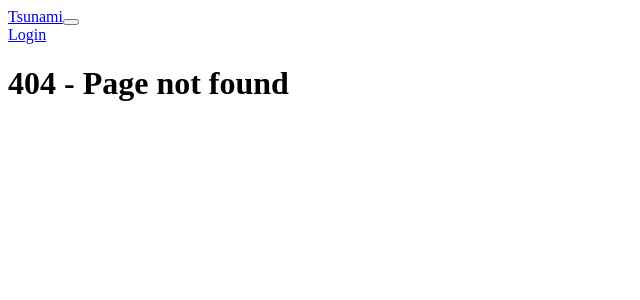
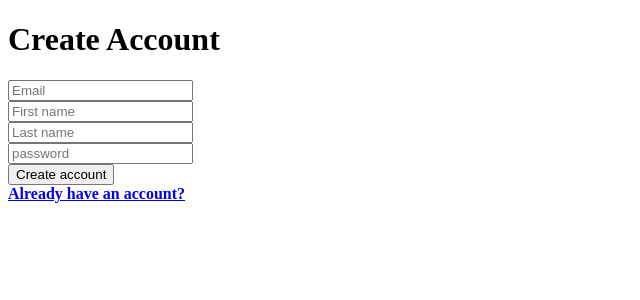
Before and after one commit to MelmonVEVO/CSED-lads, a React app in the folder website/: page /create-account in a window 1280 px wide. Before the commit this address had no page. Shown: the top 300 px of the page, without its empty margins (0-640 px from the left). Built offline with nearby package versions, Linux system fonts and the light colour scheme; the HTML template or start-up script is replaced by a standard one.

Commit message:
Finished login and route authentication

```diff
--- a/website/client/app.jsx
+++ b/website/client/app.jsx
@@ -1,16 +1,28 @@
 import React from 'react';
 import { Switch, Route } from 'react-router';
+import { ProtectedRoute } from './protectedRoute.jsx';
 
 import routes from './routes';
 
-import Navbar from './components/navbar.jsx';
+import auth from './auth.jsx';
 
-const App = () => {
+function getRoutes(loggedIn) {
+    let checkedRoutes = [];
+    routes.map(route => {
+        if(route.loggedIn == loggedIn) {
+            checkedRoutes.push(route);
+        }
+    });
+    return checkedRoutes;
+}
+
+const App = (isAuthenticated) => {
+    auth.setAuth(isAuthenticated);
     return (
         <React.Fragment>
-            <Navbar />
             <Switch>
-                {routes.map((route, i) => <Route key={i} {...route} />)}
+                {getRoutes(false).map((route, i) => <Route key={i} {...route} />)}
+                {getRoutes(true).map((route, i) => <ProtectedRoute key={i} {...route} />)}
             </Switch>
         </React.Fragment>
     );
--- /dev/null
+++ b/website/client/auth.jsx
@@ -0,0 +1,15 @@
+class Auth {
+    constructor() {
+        this.authenticated = false;
+    }
+
+    setAuth(authenticated) {
+        this.authenticated = authenticated;
+    }
+
+    isAuthenticated() {
+        return this.authenticated;
+    }
+}
+
+export default new Auth();
--- a/website/client/components/navItem.jsx
+++ b/website/client/components/navItem.jsx
@@ -6,9 +6,7 @@ export const NavItem = (props) => {
     const { linkUrl, text } = props;
     return (
         <div className="nav-item">
-            <Link to={linkUrl}>
-                {text}
-            </Link>
+            <Link to={linkUrl}>{text}</Link>
         </div>
     );
 };
--- a/website/client/components/navbar.jsx
+++ b/website/client/components/navbar.jsx
@@ -15,7 +15,10 @@ class Navbar extends React.Component {
                         <span className="navbar-toggler-icon"></span>
                     </button>
                     <div className="collapse navbar-collapse justify-content-end" id="navbarCollapse">
-                        <NavItem linkUrl="/login" text="Login" />
+                        <NavItem linkUrl="/notes" text="Notes" />
+                        <div className="nav-item">
+                            <a href="/logout">Logout</a>
+                        </div>
                     </div>
                 </div>
             </nav>
--- /dev/null
+++ b/website/client/pages/createAccount.jsx
@@ -0,0 +1,29 @@
+import React from 'react';
+
+import { Link } from 'react-router-dom';
+
+import { TextBox } from '../components/textBox.jsx';
+import { FormSubmitBtn } from '../components/formSubmitBtn.jsx';
+
+class CreateAccount extends React.Component {
+    render() {
+        return (
+            <div className="container text-center margin-top">
+                <h1>Create Account</h1>
+                <div className="spacer"/>
+                <div className="container-sm">
+                    <form>
+                        <TextBox type="text" text="Email" />
+                        <TextBox type="text" text="First name" />
+                        <TextBox type="text" text="Last name" />
+                        <TextBox type="password" text="password" />
+                        <FormSubmitBtn colour="success" text="Create account" />
+                    </form>
+                    <Link to="/login"><b>Already have an account?</b></Link>
+                </div>
+            </div>
+        );
+    }
+}
+
+export default CreateAccount;
--- a/website/client/pages/index.jsx
+++ b/website/client/pages/index.jsx
@@ -2,7 +2,7 @@ import React from 'react';
 
 class Index extends React.Component {
     render() {
-        return <p>Hello</p>;
+        return <p>Dashboard</p>;
     }
 }
 
--- a/website/client/pages/login.jsx
+++ b/website/client/pages/login.jsx
@@ -9,6 +9,8 @@ import { Link } from 'react-router-dom';
 
 import { TextBox } from '../components/textBox.jsx';
 import { FormSubmitBtn } from '../components/formSubmitBtn.jsx';
+
+import auth from '../auth.jsx';
 
 const emailRegex = /^(([^<>()\[\]\\.,;:\s@"]+(\.[^<>()\[\]\\.,;:\s@"]+)*)|(".+"))@((\[[0-9]{1,3}\.[0-9]{1,3}\.[0-9]{1,3}\.[0-9]{1,3}])|(([a-zA-Z\-0-9]+\.)+[a-zA-Z]{2,}))$/;
 
@@ -26,7 +28,8 @@ class Login extends React.Component {
         errors: {
             email: false,
             password: false,
-            login: false
+            login: false,
+            unknown: false
         }
     }
 
@@ -55,14 +58,29 @@ class Login extends React.Component {
             }).then(res => res.json()).then(res => {
                 if(res.success) {
                     cookies.set('session', res.sessionID);
+                    auth.setAuth(true);
+                    this.props.history.push('/');
                 } else {
-                    this.setState({ errors: { login: true } });
+                    this.setState({ errors: { login: true }, password: "" });
                 }
+            }).catch(() => {
+                this.setState({ errors: { unknown: true }, password: "" });
             });
         } else {
-            this.setState({ errors: { login: false, email: validateResults.email, password: validateResults.password } });
+            this.setState({ errors: { login: false, unknown: false, email: validateResults.email, password: validateResults.password } });
         }
         e.preventDefault();
+    }
+
+    renderLoginError() {
+        const { login, unknown } = this.state.errors;
+        if(login) {
+            return <div className="alert alert-danger">Incorrect username or password</div>;
+        }
+        if(unknown) {
+            return <div className="alert alert-danger">An unknown error has occured</div>;
+        }
+        return <div />
     }
 
     render() {
@@ -72,6 +90,7 @@ class Login extends React.Component {
                 <h1>Login</h1>
                 <div className="spacer"/>
                 <div className="container-sm">
+                    {this.renderLoginError()}
                     <form onSubmit={this.login}>
                         <TextBox type="text" text="Email" onChange={this.changeEmail} error={this.state.errors.email} />
                         <TextBox type="password" text="Password" onChange={this.changePassword} value={password} error={this.state.errors.password} />
--- /dev/null
+++ b/website/client/protectedRoute.jsx
@@ -0,0 +1,24 @@
+import React from 'react';
+import { Route, Redirect } from 'react-router-dom';
+import auth from './auth.jsx';
+
+import Navbar from './components/navbar.jsx';
+
+export const ProtectedRoute = ({ component: Component, ...rest }) => {
+    return (
+        <Route {...rest} render={
+            (props) => {
+                if(auth.isAuthenticated()) {
+                    return (
+                        <React.Fragment>
+                            <Navbar {...props} />
+                            <Component {...props} />
+                        </React.Fragment>
+                    );
+                } else {
+                    return <Redirect to="/login" />
+                }
+            }
+        } />
+    );
+}
--- a/website/client/routes.js
+++ b/website/client/routes.js
@@ -1,5 +1,6 @@
 import Index from './pages/index.jsx';
 import Login from './pages/login.jsx';
+import CreateAccount from './pages/createAccount.jsx';
 
 import NotFound from './pages/notFound.jsx';
 
@@ -16,6 +17,11 @@ const routes = [
         loggedIn: false
     },
     {
+        path: "/create-account",
+        component: CreateAccount,
+        loggedIn: false
+    },
+    {
         path: "*",
         component: NotFound
     }
--- a/website/public/main.css
+++ b/website/public/main.css
@@ -18,6 +18,10 @@ a:hover {
 .navbar a:hover {
     color: #FAFAFA;
     text-decoration: none;
+}
+
+.nav-item {
+    margin-right: 15px;
 }
 
 .navbar .navbar-brand {
```
Also changed, not shown: website/server.js (+17 -7 lines).
